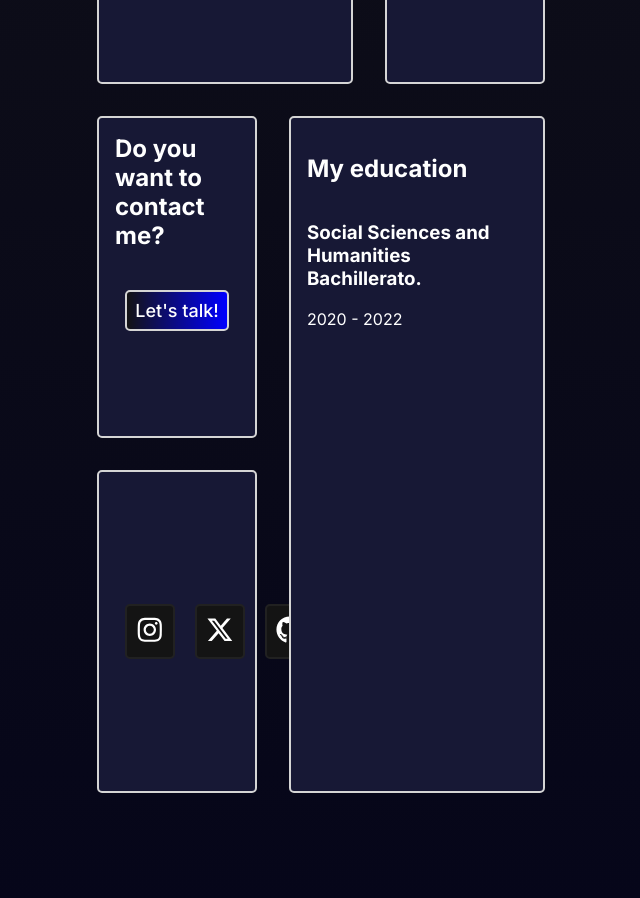
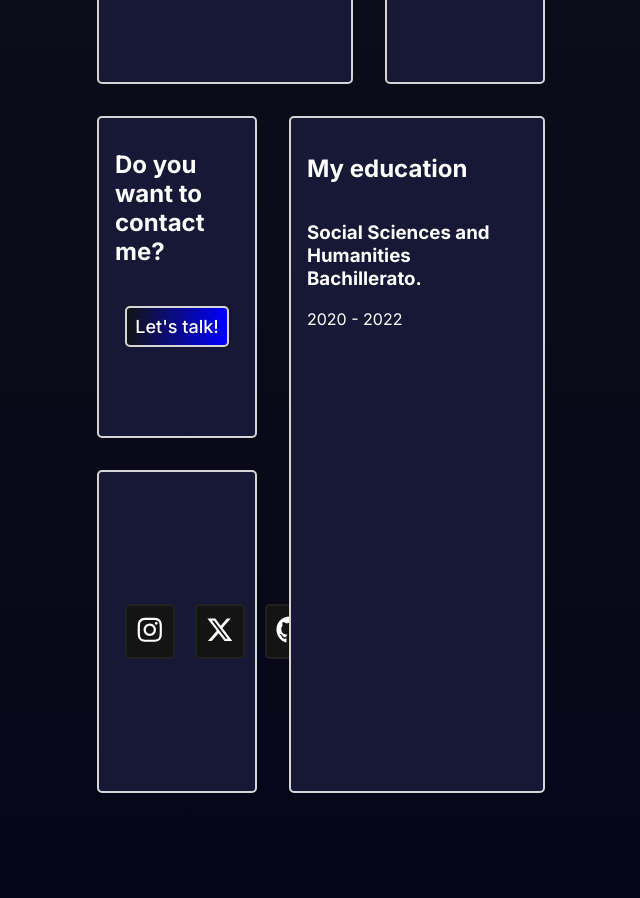
Before and after one commit to EnergyREX/Portfolio, a Next.js app: page / in a window 1280 px wide. Shown: the part 1340-2238 px from the top of the page, without its empty margins (319-959 px from the left). Built offline with nearby package versions, Linux system fonts and the light colour scheme.

Commit message:
Changes on contact buttons

```diff
--- a/app/(root)/main.module.css
+++ b/app/(root)/main.module.css
@@ -129,7 +129,7 @@
 
 .contact__title {
     margin-bottom: 0px;
-    margin-top: 0px;
+    margin-top: 1rem;
     align-self: center;
 }
 
--- a/app/(root)/page.tsx
+++ b/app/(root)/page.tsx
@@ -15,6 +15,9 @@ export default function Portfolio() {
 
     const [stack, setStack] = useState('')
 
+    function handleContact () {
+      const mailto = `mailto:energyrexycrystal@gmail.com`
+    }
 
     return (
       <main>
@@ -54,7 +57,7 @@ export default function Portfolio() {
 
           <Card className={styles.cardBlock__contact}>
             <h1 className={styles.contact__title}>Do you want to contact me?</h1>
-            <Link className={styles.contact__btn} href="#contact">Let's talk!</Link>
+            <Link className={styles.contact__btn} href="mailto:energyrexycrystal@gmail.com">Let's talk!</Link>
           </Card>
 
           <Card className={styles.cardBlock__socials}>
--- a/app/lib/constants.ts
+++ b/app/lib/constants.ts
@@ -3,3 +3,5 @@ const stack = {
     backend: ["Java", "SQL", "Bash"],
     systems: ["Linux"]
 }
+
+export default { stack }
--- a/app/ui/components/Nav/Navbar.tsx
+++ b/app/ui/components/Nav/Navbar.tsx
@@ -1,3 +1,5 @@
+'use client'
+
 import Link from "next/link";
 import styles from "./Navbar.module.css"
 
@@ -7,7 +9,7 @@ export default function Navbar() {
             <ul className={styles.navbar__body}>
                 <Link href="/" className={styles.navbarLink__main}>Home</Link>
                 <Link href="#work" className={styles.navbarLink__main}>Work</Link>
-                <Link href="/contact" className={styles.navbarLink__main}>Contact</Link>
+                <a href="mailto:energyrexycrystal@gmail.com" className={styles.navbarLink__main}>Contact</a>
             </ul>
         </nav>
     )
```
